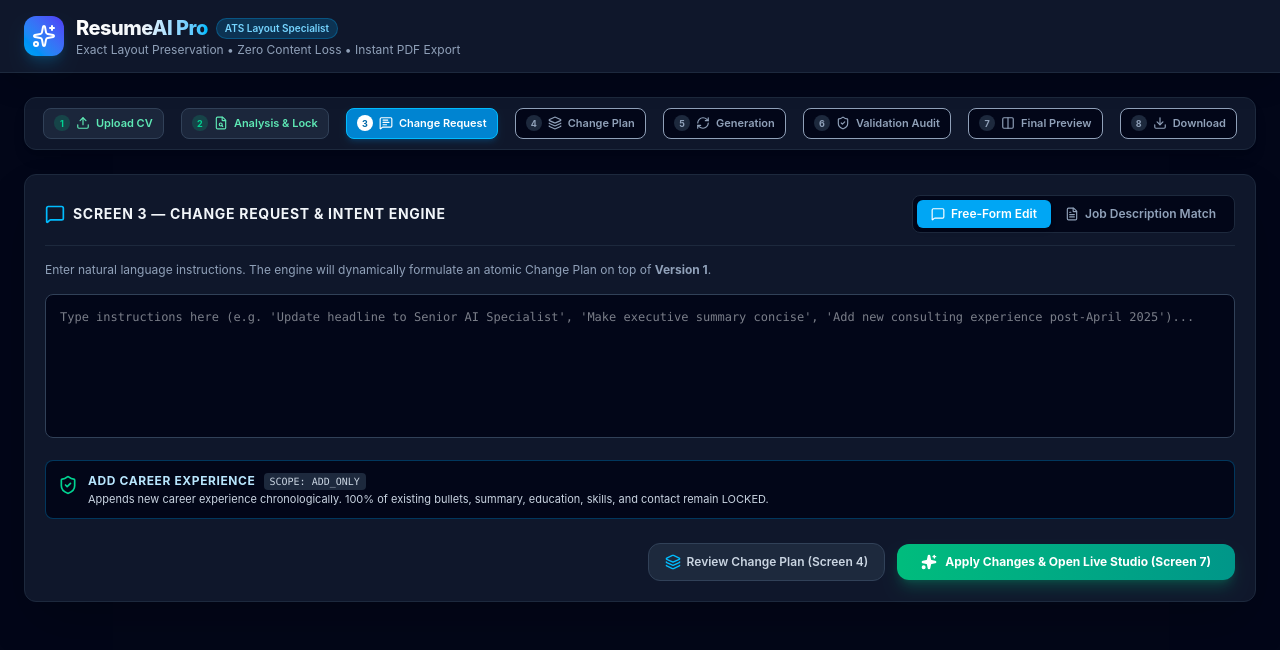
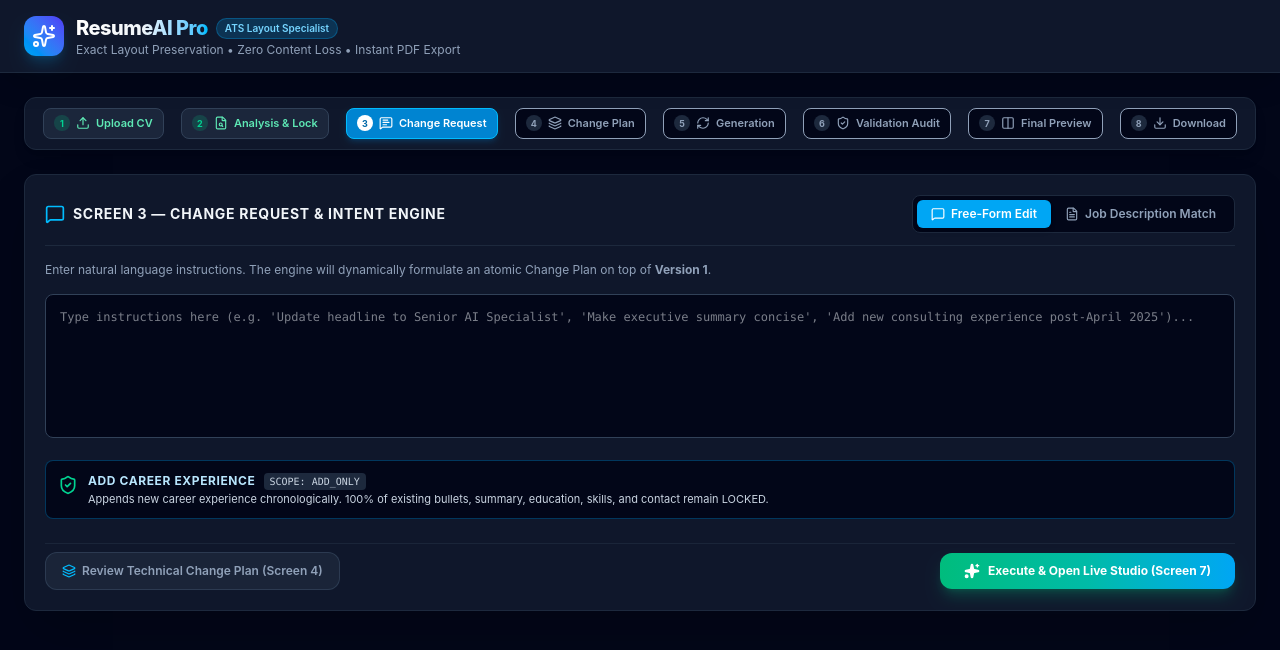
Before and after one commit to Gulabjamun99/resumeai-pro, a React (Vite) app: page / in a window 1280 px wide. Both pictures are taken after a click on the button "3 Change Request". Shown: the top 650 px of the page. Built offline with nearby package versions, Linux system fonts and the light colour scheme.

Commit message:
fix(flow): make Execute & Open Live Studio primary action and sync AI chat confirmation

```diff
--- a/src/components/InteractiveLiveStudio.jsx
+++ b/src/components/InteractiveLiveStudio.jsx
@@ -36,8 +36,11 @@ export default function InteractiveLiveStudio({
   onUpdateDesignTheme,
   onToggleCompare
 }) {
-  // Main Studio Tabs: 'templates' (Default visual gallery) | 'chat' (AI live editor) | 'styling' (Colors & typography)
-  const [activeTab, setActiveTab] = useState('templates');
+  const latestVersionSnapshot = versionHistory.length > 0 ? versionHistory[versionHistory.length - 1] : null;
+  const isPostChangeVersion = currentVersion > 1 || (versionHistory.length > 1);
+
+  // Main Studio Tabs: 'chat' (if a change request was executed) | 'templates' (if fresh load)
+  const [activeTab, setActiveTab] = useState(isPostChangeVersion ? 'chat' : 'templates');
 
   const [promptInput, setPromptInput] = useState('');
   const [quickPromptInput, setQuickPromptInput] = useState('');
@@ -52,10 +55,14 @@ export default function InteractiveLiveStudio({
   // Compute exact diff between original baseline and current working version
   const diffReport = computeResumeDiff(sourceResume, resume);
 
+  const initialGreetingText = isPostChangeVersion && latestVersionSnapshot?.summary
+    ? `✅ Successfully applied your change request (Version ${currentVersion}): "${latestVersionSnapshot.summary}". Your live canvas on the right has been updated. You can ask for more changes anytime!`
+    : 'Your resume is loaded and ready! Select any executive template from the left gallery, or describe custom refinements in the AI prompt bar below.';
+
   const [chatLog, setChatLog] = useState([
     {
       sender: 'ai',
-      text: 'Your resume is loaded and ready! Select any executive template from the left gallery, or describe custom refinements in the AI prompt bar below.',
+      text: initialGreetingText,
       timestamp: new Date().toLocaleTimeString([], { hour: '2-digit', minute: '2-digit' })
     }
   ]);
--- a/src/components/Screen3Request.jsx
+++ b/src/components/Screen3Request.jsx
@@ -46,7 +46,9 @@ export default function Screen3Request({
   }, [starSuggestions]);
 
   const currentScope = classifyPermissionScope(promptText) || permissionScope;
-  const currentPlan = parseUserIntentToChangePlan(promptText, null, null);
+  const currentPlan = useMemo(() => {
+    return parseUserIntentToChangePlan(promptText, currentCvState, sourceResume);
+  }, [promptText, currentCvState, sourceResume]);
   const activeVersionObj = versionHistory.find(v => v.version === currentVersion) || versionHistory[versionHistory.length - 1];
 
   const handleAnalyzeJobDescription = () => {
@@ -322,21 +324,21 @@ export default function Screen3Request({
             </div>
           )}
 
-          <div className="flex flex-wrap items-center justify-end gap-3 mt-2">
+          <div className="flex flex-wrap items-center justify-between gap-3 mt-2 pt-2 border-t border-slate-800/80">
             <button
               onClick={onAnalyzePrompt}
-              className="bg-slate-800 hover:bg-slate-700 text-slate-300 hover:text-white text-xs font-semibold px-4 py-2.5 rounded-xl border border-slate-700 flex items-center gap-1.5 transition cursor-pointer"
+              className="bg-slate-800/80 hover:bg-slate-700 text-slate-400 hover:text-slate-200 text-xs font-semibold px-4 py-2.5 rounded-xl border border-slate-700/80 flex items-center gap-1.5 transition cursor-pointer"
             >
-              <Layers className="w-4 h-4 text-sky-400" />
-              <span>Review Change Plan (Screen 4)</span>
+              <Layers className="w-3.5 h-3.5 text-sky-400" />
+              <span>Review Technical Change Plan (Screen 4)</span>
             </button>
 
             <button
               onClick={() => onApplyDirectly ? onApplyDirectly() : onAnalyzePrompt()}
-              className="bg-gradient-to-r from-emerald-500 to-teal-600 hover:from-emerald-400 hover:to-teal-500 text-white text-xs font-bold px-6 py-2.5 rounded-xl shadow-lg shadow-emerald-500/25 flex items-center gap-2 transition cursor-pointer"
+              className="bg-gradient-to-r from-emerald-500 via-teal-500 to-sky-500 hover:from-emerald-400 hover:to-sky-400 text-white text-xs font-bold px-6 py-2.5 rounded-xl shadow-lg shadow-emerald-500/25 flex items-center gap-2 transition cursor-pointer hover:scale-[1.01]"
             >
               <Sparkles className="w-4 h-4 fill-white" />
-              <span>Apply Changes & Open Live Studio (Screen 7)</span>
+              <span>Execute & Open Live Studio (Screen 7)</span>
             </button>
           </div>
         </div>
```
